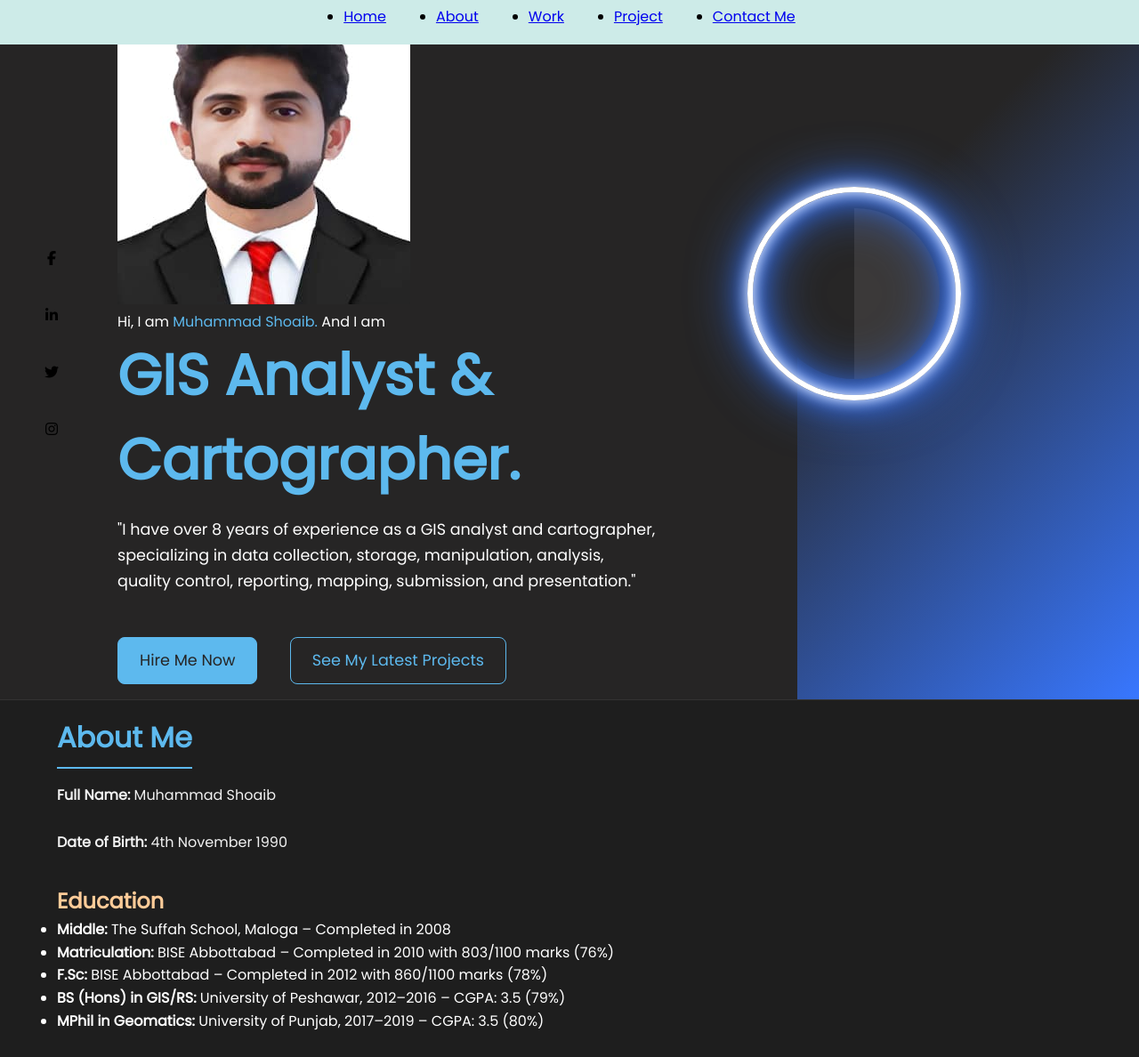
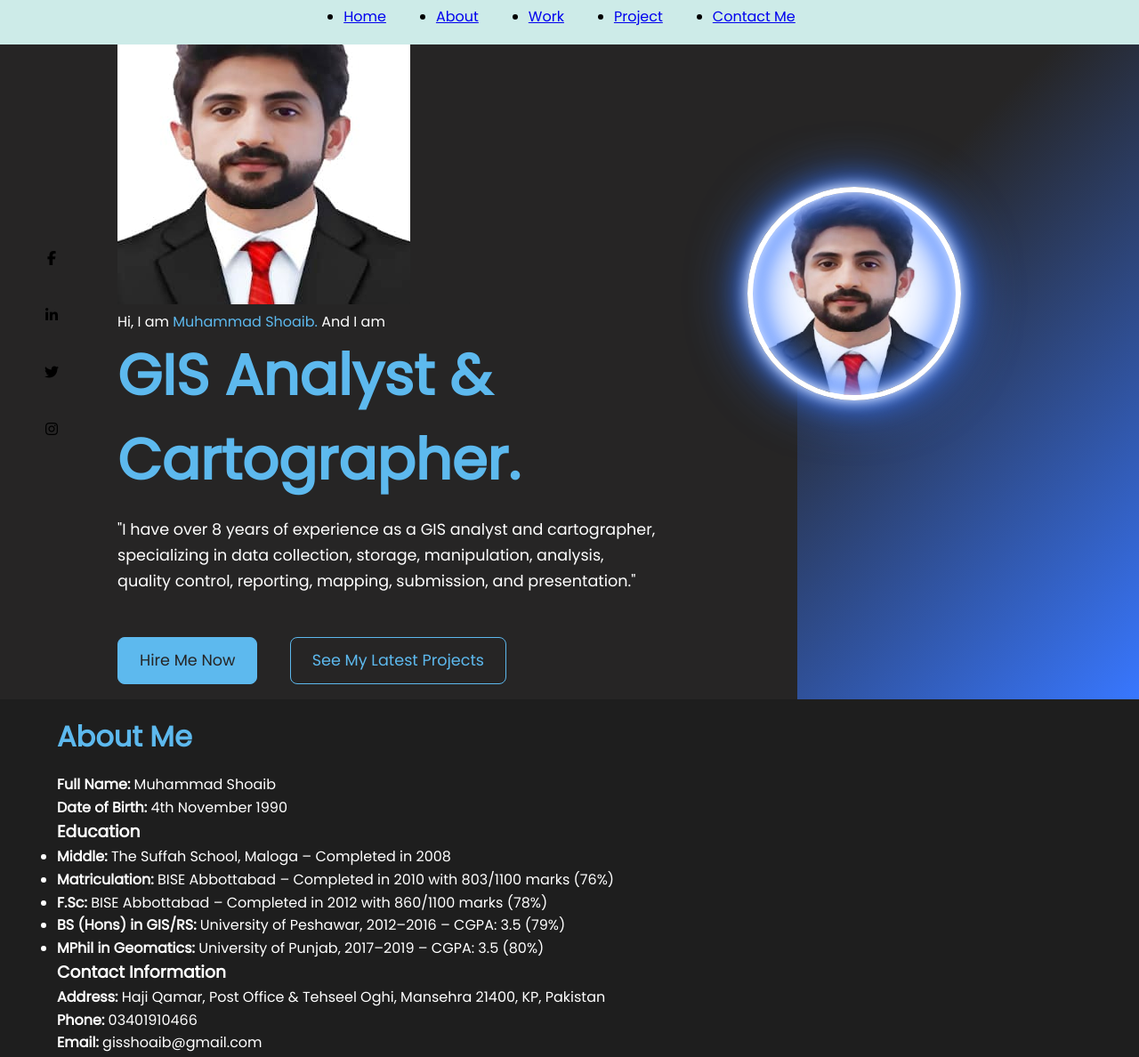
Before and after one commit to abdulbasit07WD/My-Portfolio, a plain HTML site: page index.html in a window 1280 px wide. Shown: the part 14-1202 px from the top of the page at 89% size. Drawn offline with Linux system fonts and the light colour scheme.

Commit message:
Update style.css

```diff
--- a/style.css
+++ b/style.css
@@ -40,7 +40,6 @@
     background-color: #262525;
     width: 70%;
     padding-left: 3rem;
-
 }
 
 .right-container {
@@ -128,57 +127,46 @@ background: linear-gradient(#fff, #3877ff);
     -webkit-text-fill-color: transparent;
 }
 
+/* ===== Circle Styling ===== */
 .design .circle {
-aspect-ratio: 1;
+    aspect-ratio: 1; /* Ensures the container remains a perfect square */
     position: absolute;
-border-radius: 50%;
+    border-radius: 50%; /* Makes it a circle */
     top: 43%;
     left: 75%;
-transform: translate(-50%, -50%);
+    transform: translate(-50%, -50%); /* Centers the circle */
+    overflow: hidden; /* Hides anything that overflows the circle */
 }
 
+/* Circle with gradient background */
 .circle:nth-child(1) {
     background: linear-gradient(90deg, #272626 50%, #3b3939 50%);
     width: 12rem;
+    height: 12rem;
 }
 
+/* Circle with image */
 .circle:nth-child(2) {
-width: 15rem;
-background-image: url("image/portfolio.jpg");
-background-size: 100%;
+    width: 15rem;  /* Set circle size */
+    height: 15rem; /* Ensure height matches width */
+    background-image: url("images/portfolio.jpg");
+    background-size: cover; /* Ensures the image covers the entire circle */
+    background-position: center; /* Centers the image within the circle */
     background-repeat: no-repeat;
-border: .4rem solid #fff;
+    border: .4rem solid #fff; /* Border around the circle */
     box-shadow:
         0 0 1rem #fff,
         inset 0 0 1rem #fff,
         0 0 2rem #3877ff,
         inset 0 0 2rem #3877ff,
         0 0 4rem #3877ff,
-inset 0 0 4rem #3877ff
-;
+        inset 0 0 4rem #3877ff;
 }
 
-.navlist li a::after{
-    content: "";
-    position: absolute;
-    background: #fff;
-    width: 100%;
-    height: .1rem;
-    left: 0;
-    bottom: -5px;
-    transform: scale(0);
-    transform-origin: bottom right;
-    transition: transform .5s;
-
-}
-.navlist li a:hover::after{
-    transform: scalex(1);
-    transform-origin: bottom left;
-}
-
+/* ===== Section Styling (About, Work, Projects) ===== */
 .section {
     padding: 1rem 4rem;
-    background-color: #1e1e1e; /* Slightly lighter than #262525 */
+    background-color: #1e1e1e;
     color: #fff;
     font-size: 1rem;
     line-height: 1.6;
@@ -190,42 +178,7 @@ inset 0 0 4rem #3877ff
     margin-bottom: 1rem;
 }
 
-/* ===== Section Styling (About, Work, Projects) ===== */
-section {
-    padding: 4rem 8%;
-    background-color: #4d2f1a; /* Brownish shade similar to contact */
-    color: #f5f5f5;
-    font-family: 'Poppins', sans-serif;
-    border-top: 1px solid #333;
-}
-
-/* Headings */
-section h2 {
-    font-size: 2.5rem;
-    color: #5db9ee; /* Blue heading */
-    margin-bottom: 1.5rem;
-    border-bottom: 2px solid #5db9ee;
-    display: inline-block;
-    padding-bottom: 0.5rem;
-}
-
-/* Paragraphs */
-section p {
-    font-size: 1rem;
-    line-height: 1.8;
-    margin-bottom: 1.5rem;
-    color: #f1f1f1;
-    max-width: 800px;
-}
-
-/* Subheadings */
-section h3 {
-    font-size: 1.5rem;
-    margin-top: 2rem;
-    color: #ffcc99; /* Soft contrast for subheadings */
-}
-
-/* Responsive Fix */
+/* ===== Responsive Fix ===== */
 @media screen and (max-width: 768px) {
     section {
         padding: 2rem 5%;
@@ -325,7 +278,6 @@ section h3 {
     color: #5db9ee;
 }
 
-
 .footer {
     background-color: #121212; /* Darker shade for contrast */
     color: #aaa;
```
Lines whose indentation alone changed are shown as unchanged.
